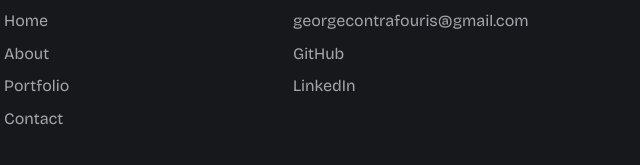
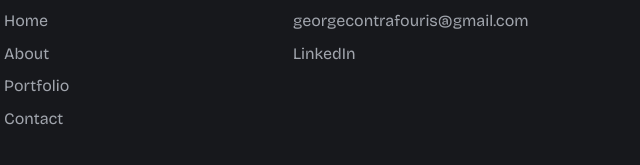
Before and after one commit to Kontraf/my-portfolio, a plain HTML site: page index.html in a window 1280 px wide. Shown: the part 5772-5937 px from the top of the page, 636-1276 px from the left. Drawn offline with nearby package versions, Linux system fonts and the light colour scheme.

Commit message:
Remove GitHub link from footer

```diff
--- a/index.html
+++ b/index.html
@@ -747,7 +747,6 @@
                     <h4>Find me</h4>
                     <ul>
                         <li><a href="mailto:georgecontrafouris@gmail.com">georgecontrafouris@gmail.com</a></li>
-                        <li><a href="https://github.com/Kontraf" target="_blank" rel="noopener">GitHub</a></li>
                         <li><a href="https://www.linkedin.com/in/george-contrafouris-a53364384/" target="_blank" rel="noopener">LinkedIn</a></li>
                     </ul>
                 </div>
```
